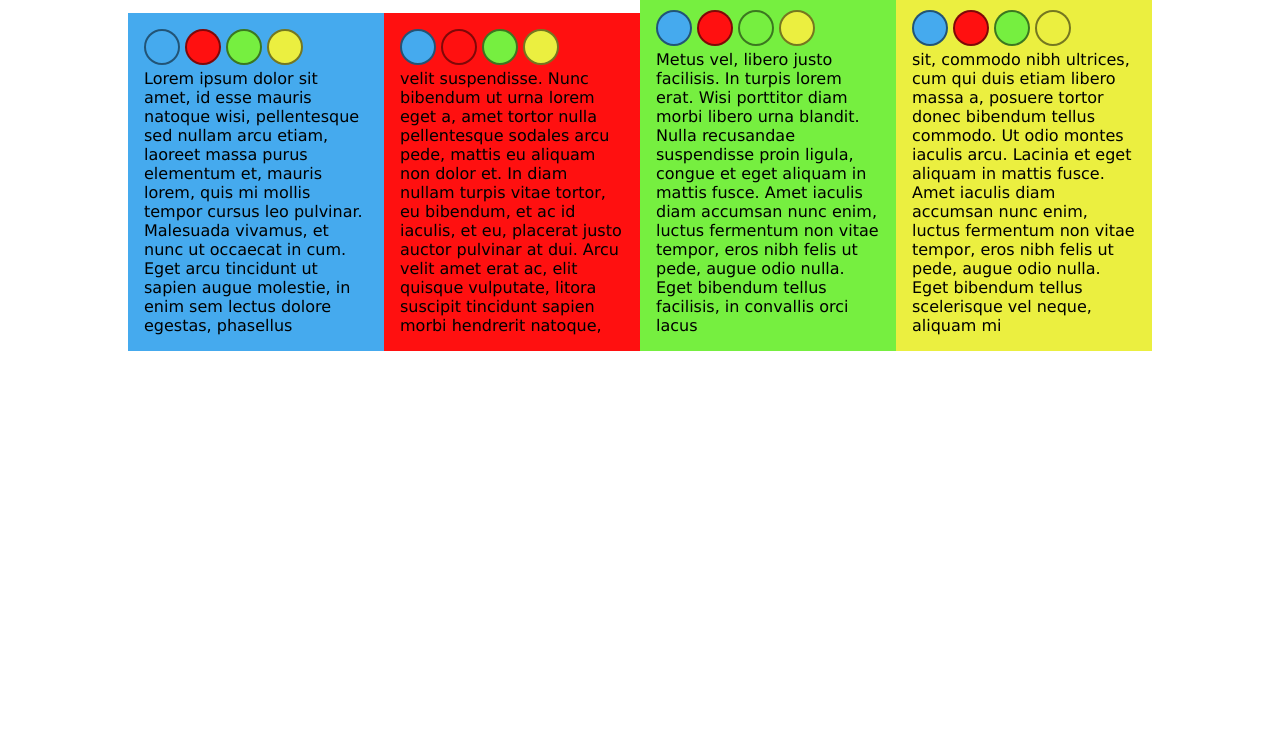
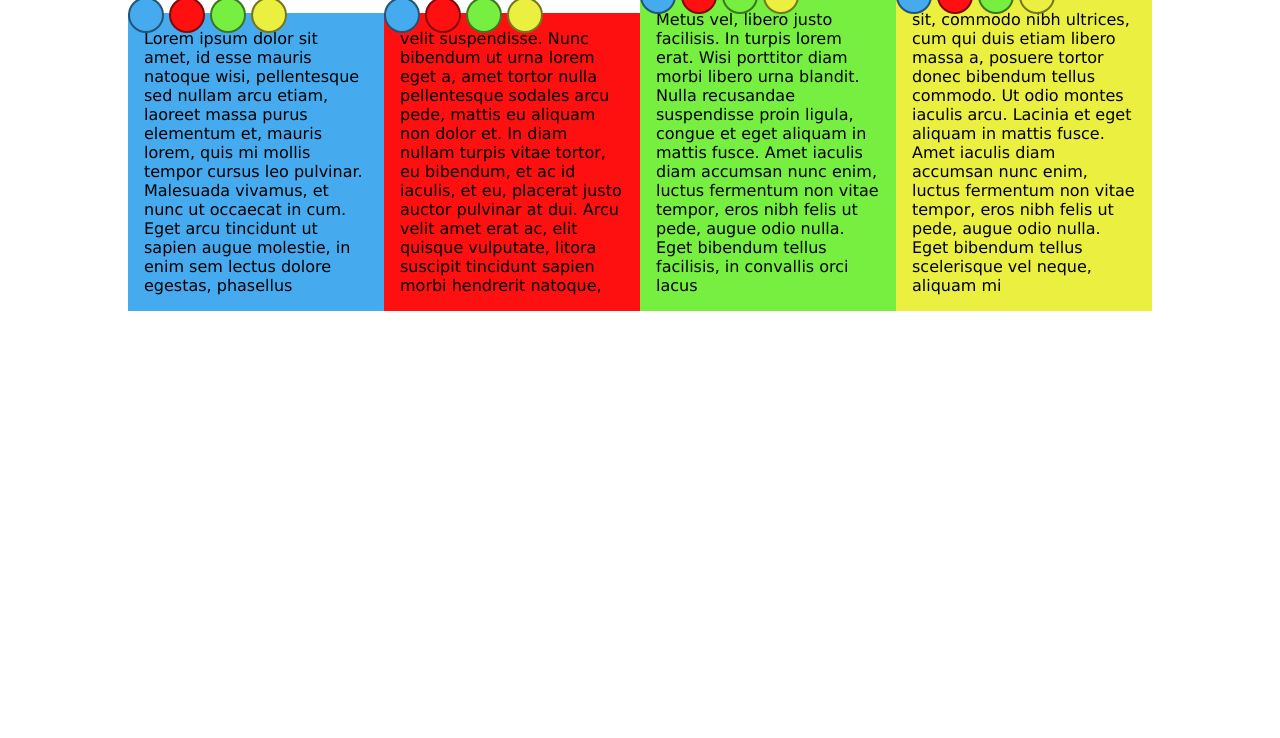
Before and after one commit to bruno-naibert/trilha-alura-javascript, a plain HTML site: page JSavancandoComUmaWebappNaPratica/index.html in a window 1280 px wide. Shown: the part 62-800 px from the top of the page. Drawn offline with Linux system fonts and the light colour scheme.

Commit message:
Começando HTML e CSS dos Cartões 7

```diff
--- a/JSavancandoComUmaWebappNaPratica/css/block/card.css
+++ b/JSavancandoComUmaWebappNaPratica/css/block/card.css
@@ -1,6 +1,7 @@
 .card {
 	box-sizing: border-box;
 	display: inline-block;
+	position: relative;
 	padding: 16px;
 	width: 25%
 }
@@ -19,6 +20,12 @@
 
 .card_colorFourth {
 	background-color: #EBEF40;
+}
+
+.wrap-card-colors {
+	left: 0;
+	position: absolute;
+	top: -16px;
 }
 
 .card-colors {
--- a/JSavancandoComUmaWebappNaPratica/index.html
+++ b/JSavancandoComUmaWebappNaPratica/index.html
@@ -28,7 +28,7 @@
 	<section class="container">
 		<ol>
 			<li class="card card_colorFirst">
-				<nav>
+				<nav class="wrap-card-colors">
 					<ul>
 						<li class="card-colors card-colors_colorFirst"><a href="">Azul</a></li>
 						<li class="card-colors card-colors_colorSecond"><a href="">Vermelho</a></li>
@@ -43,7 +43,7 @@
 			</li><!--
 
 		--><li class="card card_colorSecond">
-				<nav>
+				<nav class="wrap-card-colors">
 					<ul>
 						<li class="card-colors card-colors_colorFirst"><a href="">Azul</a></li>
 						<li class="card-colors card-colors_colorSecond"><a href="">Vermelho</a></li>
@@ -58,7 +58,7 @@
 			</li><!--
 
 		--><li class="card card_colorThird">
-				<nav>
+				<nav class="wrap-card-colors">
 					<ul>
 						<li class="card-colors card-colors_colorFirst"><a href="">Azul</a></li>
 						<li class="card-colors card-colors_colorSecond"><a href="">Vermelho</a></li>
@@ -73,7 +73,7 @@
 			</li><!--
 
 		--><li class="card card_colorFourth">
-				<nav>
+				<nav class="wrap-card-colors">
 					<ul>
 						<li class="card-colors card-colors_colorFirst"><a href="">Azul</a></li>
 						<li class="card-colors card-colors_colorSecond"><a href="">Vermelho</a></li>
```
